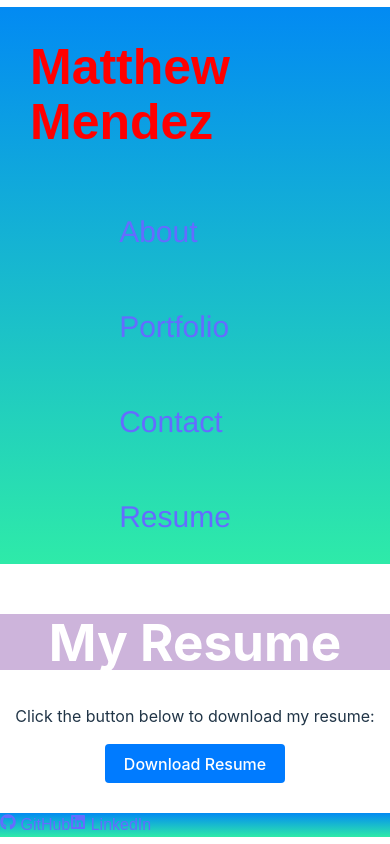
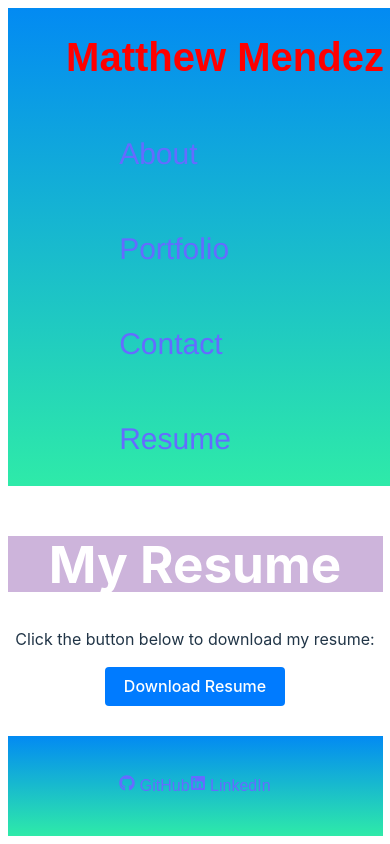
Before and after one commit to Plutarch1971/react-portfolio, a React (Vite) app: page /resume in a window 390 px wide. Shown: the top 844 px of the page. Built offline with nearby package versions, Linux system fonts and the light colour scheme; a web font is replaced by a local one.

Commit message:
Updated Media Screen

```diff
--- a/src/App.css
+++ b/src/App.css
@@ -215,16 +215,20 @@ button:focus-visible {
   .box{
     flex-wrap: wrap;
     flex-direction: column;
-    width: 600px;
+    width: 100%;
     margin: 4px;
     padding: 2px;
     width: 48%;
+    padding-left: 10px;
   }
   .header{
-  width: 100%;
+  width:100%;
   height: 30%;
   display: flex;
   flex-direction: column;
+  }
+  .myName{
+    font-size: 40px;
   }
   .button {
     width: 100%; /* Make the button fill the width on smaller screens */
@@ -240,10 +244,10 @@ button:focus-visible {
     color: #888;
   }
   .footer{
-    width: 100%;
-    height: 100%;
+    width: 375px;
+    height: 100px;
     display: flex;
-    justify-content:flex-start;
+    /* justify-content:flex-start; */
     align-items: center; /* Vertically centers the text */
     font-family: "Protest Strike", sans-serif;
   }
@@ -252,7 +256,6 @@ button:focus-visible {
 .titleTheme{
   color: white;
   margin-bottom: 30px;
-  /*background: -webkit-linear-gradient(90deg, hsla(159, 82%, 55%, 1) 0%, hsla(206, 98%, 48%, 1) 100%); */
   background: #CDB4DB;
   text-align: center;
 }
```
